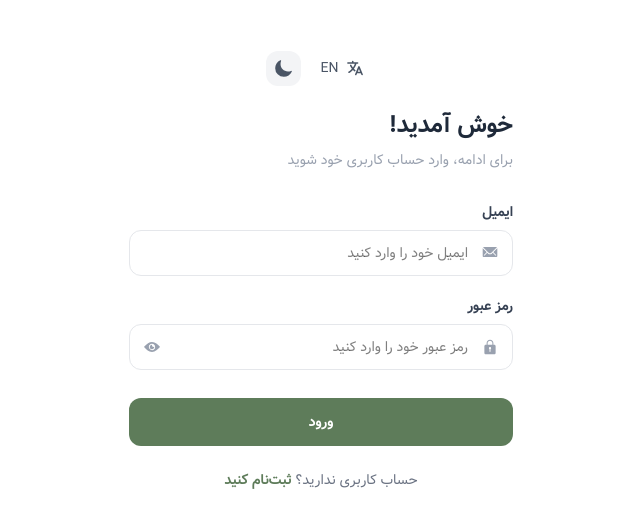
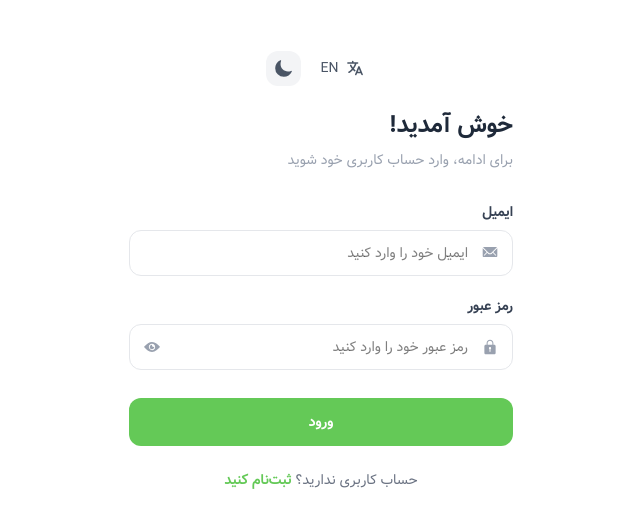
Before and after one commit to AliEB-Dev/calendar-app, a React (Vite) app: page /login in a window 1280 px wide. Shown: the part 130-658 px from the top of the page, without its empty margins (432-1072 px from the left). Built offline with nearby package versions, Linux system fonts and the light colour scheme.

Commit message:
Add dark and light theme styling in Home and calendar Page

```diff
--- a/src/components/Calendar/CalendarHeader.tsx
+++ b/src/components/Calendar/CalendarHeader.tsx
@@ -25,7 +25,7 @@ function CalendarHeader({ currentDate, onYearChange }: Props) {
   }
 
   return (
-    <header className="relative flex items-center justify-between p-5 h-14 bg-(--Primary) text-white rounded-t-3xl md:mx-5">
+    <header className="relative flex items-center justify-between p-5 h-14 bg-(--Primary) text-white rounded-t-3xl md:mx-5 dark:bg-(--bg-item-dark) dark:text-(--color-text-bgdark) dark:border-b">
       <button
         type="button"
         onClick={() => dispatch(openAddItemModal("event"))}
--- a/src/components/Calendar/MonthCalendar.tsx
+++ b/src/components/Calendar/MonthCalendar.tsx
@@ -21,7 +21,7 @@ function MonthCalendar({currentDate,setCurrentDate}: Props) {
   const {isRTL }= useDirection()
 
   return (
-    <div className="bg-white rounded-xl p-2 ">
+    <div className="bg-(--bg-item-light) rounded-xl p-2 dark:bg-(--bg-item-dark) dark:text-(--color-text-bgdark)">
         <CalendarHeader
           currentDate={currentDate}
           onYearChange={setCurrentDate}
@@ -59,15 +59,18 @@ function MonthCalendar({currentDate,setCurrentDate}: Props) {
 
       {/* Calendar */}
 
-      <div className="grid grid-cols-7 gap-2 md:mx-5">
+      <div className="grid grid-cols-7 gap-2 md:mx-5 ">
             {days.map((day) => (
-                <div className={`h-15 justify-center flex items-center rounded-lg border p-2 transition
+                <div className={`h-15 justify-center flex items-center rounded-lg p-2 transition
                     ${
                         day.isToday
-                            ? "bg-[#6B7A2F] text-white border-[#6B7A2F]"
+                            ? "bg-(--Primary) text-white "
                             : day.isCurrentMonth
-                            ? "bg-white border-gray-200 hover:border-[#6B7A2F]"
-                            : "bg-gray-50 text-gray-400 border-gray-200"
+                            ?
+                            `bg-(--bg-item-light) hover:bg-(--bg-item-light-hover) hover:border dark:bg-(--bg-item-dark)
+                            dark:text-(--color-text-bgdark) dark:hover:bg-(--bg-item-dark-hover)
+                            `
+                            : "bg-gray-200 text-gray-400  dark:bg-gray-700 dark:text-(--color-text-bgdark)"
                     }
                 `}
                 key={day.date.toISOString()}>
--- a/src/components/Home/HomeCalendarSection.tsx
+++ b/src/components/Home/HomeCalendarSection.tsx
@@ -8,7 +8,7 @@ function HomeCalendarSection() {
     const today = getTodayString();
     const { t } = useTranslation();
   return (
-    <section className="mt-4 bg-white p-3 rounded-2xl shadow-2xs md:mx-3">
+    <section className="mt-4 bg-white p-3 rounded-2xl shadow-2xs md:mx-3 dark:bg-(--bg-item-dark)">
 
       <div className="flex justify-between mb-4 text-[14px]">
         <div className="flex gap-1">
--- a/src/components/Home/WeekCalendar.tsx
+++ b/src/components/Home/WeekCalendar.tsx
@@ -4,7 +4,7 @@ export default function WeekCalendar(){
     const week = getCurrentWeek();
 
     return (
-         <div className="flex justify-between ">
+         <div className="flex justify-between">
       {week.map((item, index) => (
         <div
           key={index}
@@ -17,7 +17,7 @@ export default function WeekCalendar(){
           <span
             className={`w-10/12 rounded-2xl py-2  flex justify-center ${
               item.isToday
-                ? "bg-[#6B7A2F] text-white"
+                ? "bg-(--Primary) text-white"
                 : "hover:bg-gray-100"
             }`}
           >
--- a/src/components/StatCard/StatCard.tsx
+++ b/src/components/StatCard/StatCard.tsx
@@ -11,12 +11,12 @@ interface StatCardProps {
 function HomeStatCard({Icon,bg,color,title,subtitle,count}:StatCardProps) {
   return (
     <div className='w-3/12 h-12/12 md:w-2/12  p-2 gap-1 rounded-xl text-center flex justify-center flex-col items-center bg-white
-              shadow hover:scale-105 '>
+              text-gray-800 shadow hover:scale-105 dark:bg-(--bg-item-dark) dark:text-(--color-text-bgdark)'>
                 <div className={`w-12 aspect-square rounded-full flex items-center justify-center`} style={{backgroundColor: bg}}>
                   <Icon className={`text-2xl `} color={color}/>
                 </div>
                   <p>{count}</p>
-                  <span className='text-xs text-gray-800 truncate  '>
+                  <span className='text-xs  truncate  '>
                   {title}
                   </span>
                   <span className='text-gray-400 text-[11px]'>{subtitle}</span>
--- a/src/components/TodayEventsSection.tsx
+++ b/src/components/TodayEventsSection.tsx
@@ -7,7 +7,7 @@ function TodayEventsSection() {
 const { t } = useTranslation()
 const todayEvents = useAppSelector(selectTodayEvents).slice(0,3)
   return (
-    <section className="flex flex-col mt-3 p-2 bg-white rounded-2xl shadow-2xs md:mx-5">
+    <section className="flex flex-col mt-3 p-2 bg-white rounded-2xl shadow-2xs md:mx-5 dark:bg-(--bg-item-dark) dark:text-(--color-text-bgdark)">
         <div className="flex justify-between px-3">
             <p className="text-[15px]">
                {t("home.todayEvents")}
--- a/src/components/TodayTasksSection.tsx
+++ b/src/components/TodayTasksSection.tsx
@@ -15,7 +15,7 @@ function TodayTasksSection(){
     }
     const { t } = useTranslation()
     return (
-        <section className="flex flex-col mt-3 p-2 bg-white rounded-2xl shadow-2xs md:mx-5">
+        <section className="flex flex-col mt-3 p-2 bg-white rounded-2xl shadow-2xs md:mx-5 dark:bg-(--bg-item-dark) dark:text-(--color-text-bgdark)">
             <div className="flex justify-between px-3">
                 <p className="text-[15px]">{t("home.todayTasks")}</p>
                 <Link to="/reminder" className="text-(--Primary) hover:text-blue-700">
--- a/src/index.css
+++ b/src/index.css
@@ -1,5 +1,5 @@
 @import "tailwindcss";
-
+@custom-variant dark (&:where(.dark, .dark *));
 @font-face {
     font-family: "Vazir";
     src: url("./assets/fonts/vazir-thin.woff2") format("woff2");
@@ -43,13 +43,14 @@
 
 
 :root {
-  --Primary: #5E7C5A;
+  --Primary: #64c957;
   --color-primary-light: #C9D8B6;
   --PrimaryGlass: rgba(94, 124, 90, 0.25);
 --Header-Glass: rgba(94, 124, 90, 0.15);
   --Glass-Border: rgba(94, 124, 90, 0.25);
-
-  --color-background: #FAF9F6;
+  --bg-item-light: #FFFFFF;
+  --bg-item-light-hover: #F3F4F6;
+  --bg-light: #FAF9F6;
   --color-surface: #FFFFFF;
 
   --color-text: #1E1E1E;
@@ -59,9 +60,17 @@
   --color-success: #4F9D69;
   --color-warning: #D89B3D;
   --color-error: #D65A5A;
+  --bg-dark : black;
+  --color-text-bgdark : white;
+  --bg-item-dark : #1F2937;
+  --bg-item-dark: #1F2937;
+  --bg-item-dark-hover: #374151;
   font-family: "Vazir", sans-serif;
 }
 
 body{
-    background-color: #F8F7F4;
+    background-color: var(--bg-light);
 }
+.dark body{
+    background-color: var(--bg-dark);
+}
--- a/src/page/Home.tsx
+++ b/src/page/Home.tsx
@@ -27,10 +27,10 @@ function Home() {
   return (
     <>
 
-    <div className="w-full h-screen p-2 pt-5 mb-15">
+    <div className="w-full h-screen p-2 pt-5  dark:bg-(--bg-dark) dark:text-(--color-text-bgdark)">
       <header>
         <WelcomeCard/>
-        <div className='flex gap-2 mt-7 mr-2 justify-center'>
+        <div className='flex gap-2 mt-7 mr-2 justify-center '>
           {
             homeStats.map((item,index)=>(
             <StatCard
```
